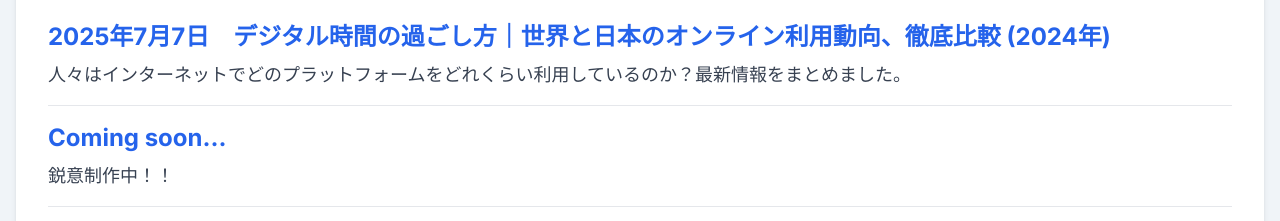
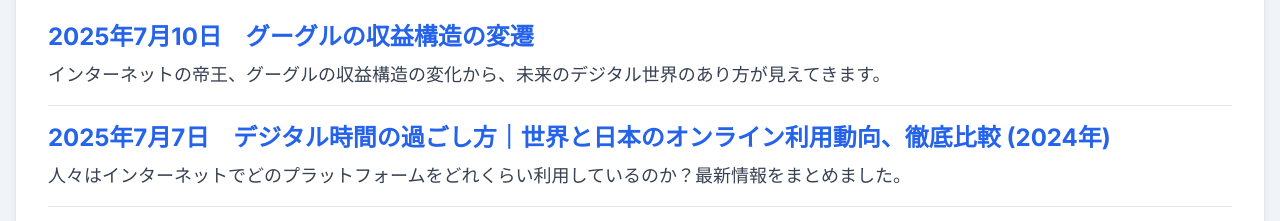
Before and after one commit to Digitalkobo/infographics, a plain HTML site: page index.html in a window 1280 px wide. Shown: the part 552-773 px from the top of the page. Drawn offline with nearby package versions, Linux system fonts and the light colour scheme.

Commit message:
Update index.html

```diff
--- a/index.html
+++ b/index.html
@@ -51,6 +51,17 @@
             </h2>
             <ul class="space-y-4">
                 <!-- Infographic List Item 1 -->
+
+               <li class="border-b border-gray-200 pb-4 last:border-b-0">
+                    <h3 class="text-2xl font-bold mb-2 text-gray-900">
+                        <a href="20250707-digital-life.html" class="text-blue-600 hover:text-blue-800 hover:underline transition-colors duration-300">
+                            2025年7月10日　グーグルの収益構造の変遷
+                        </a>
+                    </h3>
+                    <p class="text-gray-700 text-lg">
+                        インターネットの帝王、グーグルの収益構造の変化から、未来のデジタル世界のあり方が見えてきます。
+                    </p>
+                </li>
                 <li class="border-b border-gray-200 pb-4 last:border-b-0">
                     <h3 class="text-2xl font-bold mb-2 text-gray-900">
                         <a href="20250707-digital-life.html" class="text-blue-600 hover:text-blue-800 hover:underline transition-colors duration-300">
@@ -63,16 +74,7 @@
                 </li>
 
                 <!-- Infographic List Item 2 -->
-                <li class="border-b border-gray-200 pb-4 last:border-b-0">
-                    <h3 class="text-2xl font-bold mb-2 text-gray-900">
-                        <a href="infographic-2.html" class="text-blue-600 hover:text-blue-800 hover:underline transition-colors duration-300">
-                            Coming soon...
-                        </a>
-                    </h3>
-                    <p class="text-gray-700 text-lg">
-                        鋭意制作中！！
-                    </p>
-                </li>
+
 
                 <!-- Infographic List Item 3 -->
                 <li class="border-b border-gray-200 pb-4 last:border-b-0">
```
